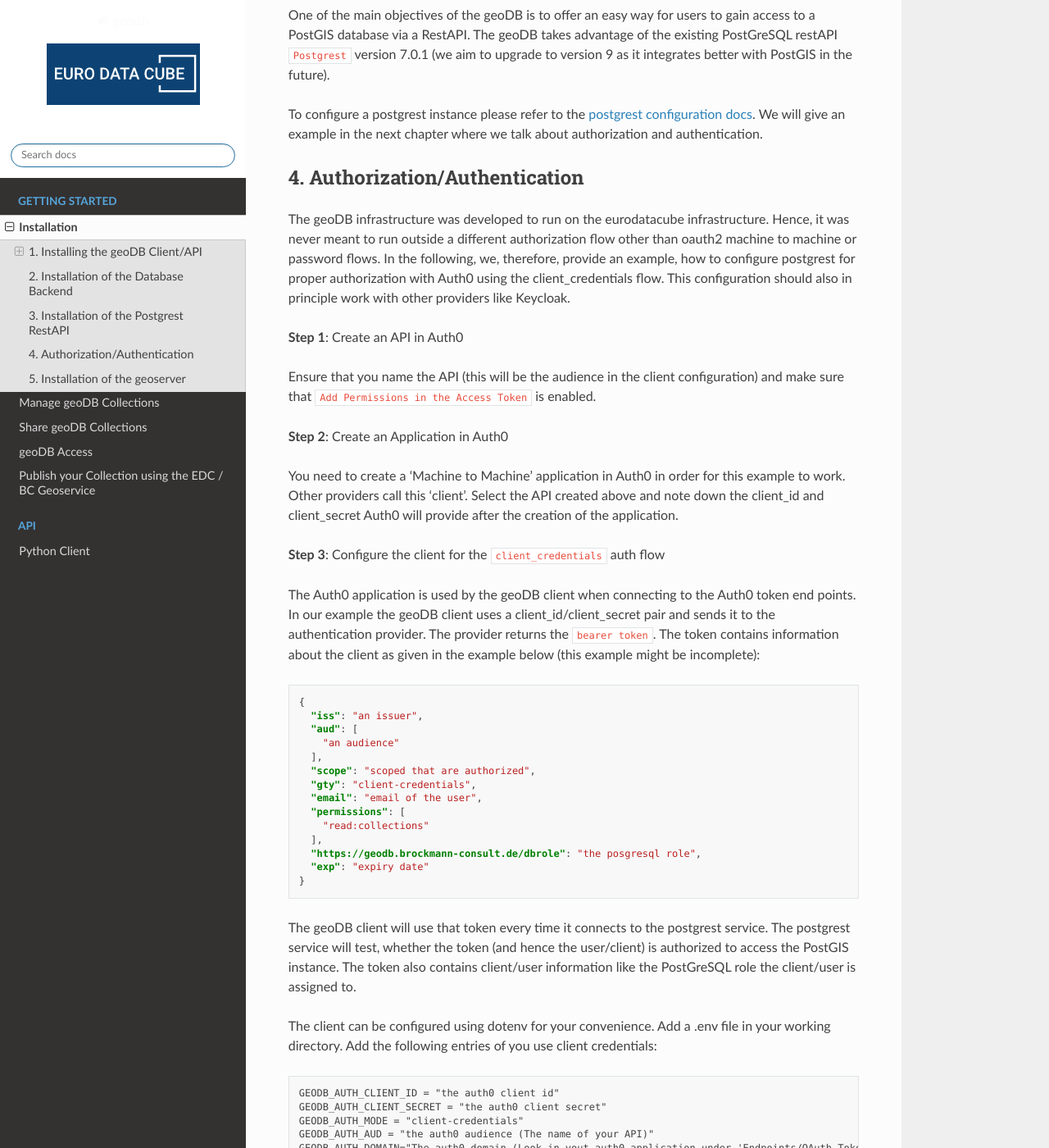
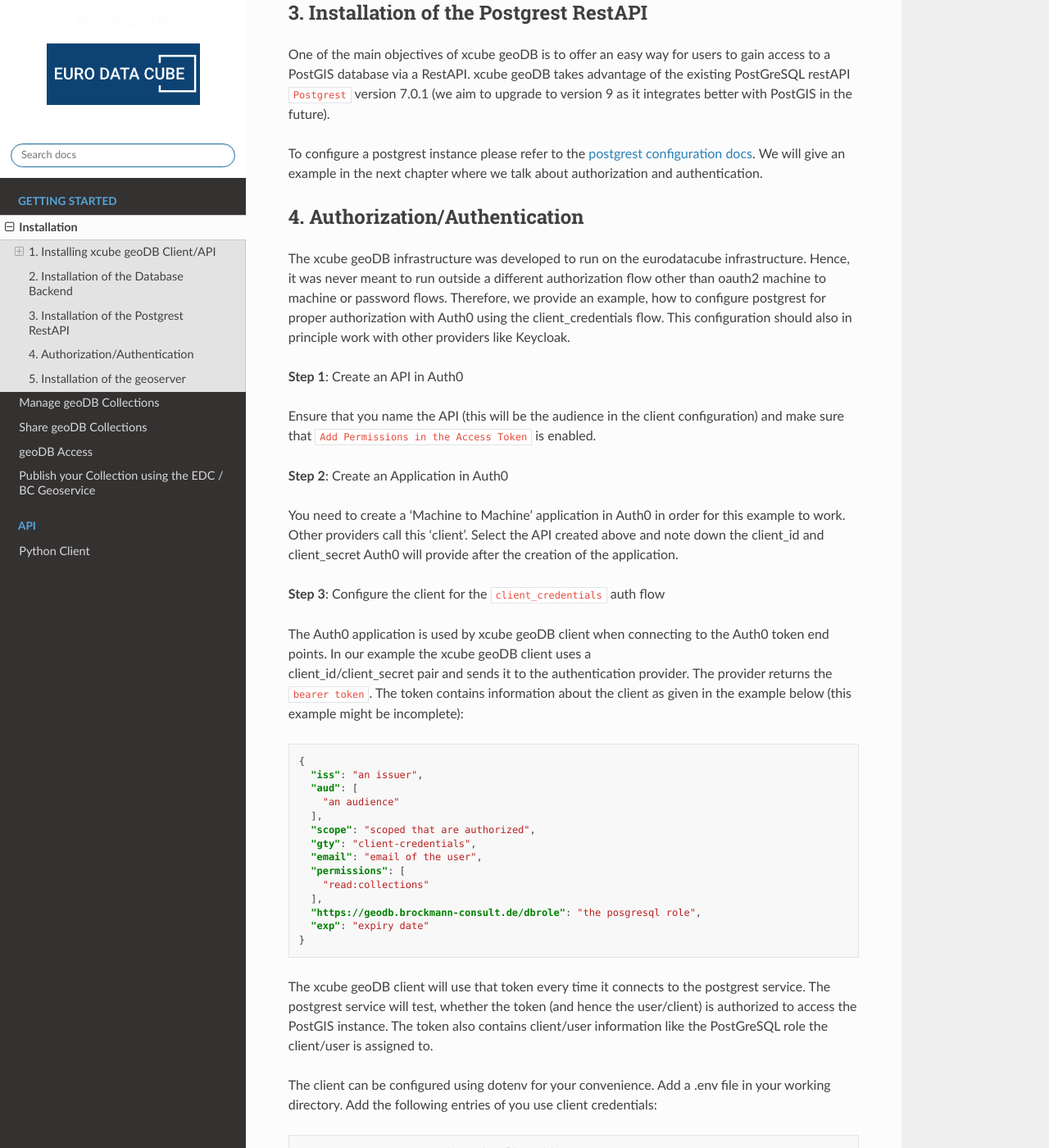
Before and after one commit to xcube-dev/xcube-geodb, a Sphinx documentation site: the page built from docs/source/installation.md, in a window 1280 px wide and 1400 px high, scrolled down 2690 px. Shown: the whole window at 82% size. Built offline with Sphinx 7.4.7 and the Read the Docs theme 2.0.0, drawn with Linux system fonts in a browser that asks for light colours; some of the changed text lies outside the part shown.

Commit message:
fixing formatting in Readme, Changes and docs sources. fixing capitalisation of xcube geoDB name, fixing introduction of xcube geoDB readthedocs intro page.

````diff
--- a/docs/source/conf.py
+++ b/docs/source/conf.py
@@ -26,15 +26,15 @@
 # -- Project information -----------------------------------------------------
 
 
-project = 'geodb'
-copyright = '2019, Brockmann Consult GmbH'
+project = 'xcube geoDB'
+copyright = '2023, Brockmann Consult GmbH'
 author = 'Brockmann Consult GmbH'
 
 # The full version, including alpha/beta/rc tags
 release = version
 
 # Title of the document
-doc_title = 'geodb Toolkit Documentation'
+doc_title = 'xcube geoDB Toolkit Documentation'
 
 # -- General configuration ---------------------------------------------------
 
--- a/docs/source/installation.md
+++ b/docs/source/installation.md
@@ -1,23 +1,29 @@
 # Installation
 
-In this chapter we will describe how to install the geoDB infrastructure. The infrastructure consists of four main
+In this chapter we will describe how to install the xcube geoDB infrastructure.
+The infrastructure consists of four main
 components:
 
-1. A [Python client/API](https://github.com/dcs4cop/xcube-geodb) accessing the database through the PostGrest RestAPI (this version)
+1. A [Python client/API](https://github.com/dcs4cop/xcube-geodb) accessing
+   the database through the PostGrest RestAPI (this version)
 2. A [PosGIS database](https://postgis.net/) (Version 14)
-3. A geoDB extension to be installed into the PostGIS database (this version)
+3. A xcube geoDB extension to be installed into the PostGIS database (this
+   version)
 4. A [PostGrest RestAPI](https://postgrest.org/en/stable/) (Version 7)
 
-## 1. Installing the geoDB Client/API
+## 1. Installing xcube geoDB Client/API
 
-The aim of the chapter is to describe the installation of the geoDB client which serves as a wrapper to accessing an
-existing geoDB service. You can omit steps 2.-4. entirely if you have gained access to such a service
-(e.g. by buying geoDB access through the [eurodatacube](https://eurodatacube.com/) service).
+The aim of the chapter is to describe the installation of the xcube geoDB
+client which serves as a wrapper to accessing an existing xcube geoDB
+service. You can omit steps 2.-4. entirely if you have gained access to such
+a service (e.g. by buying xcube geoDB access through the [eurodatacube]
+(https://eurodatacube.com/) service).
 
 ### Installation Using the Package Manager conda/mamba
 
-The xcube geodb client is preferably installed into a conda environment. Ensure that you use Python 3 (>=3.6).
-The geoDB client has not been tested with Python 2 and will very likely not work.
+The xcube geoDB client is preferably installed into a conda environment.
+Ensure that you use Python 3 (>=3.6). The xcube geoDB client has not been
+tested with Python 2 and will very likely not work.
 
 You install the client using conda
 
@@ -34,12 +40,14 @@
 ```
 
 We have described the installation using the standard package manager`conda`.
-However, we strongly encourage you to consider using [`mamba`](https://github.com/mamba-org/mamba) instead,
-particularly if you combine the geoDB with [xcube](https://github.com/dcs4cop/xcube).
+However, we strongly encourage you to consider using
+[`mamba`](https://github.com/mamba-org/mamba) instead, particularly if you
+combine the xcube geoDB with [xcube](https://github.com/dcs4cop/xcube).
 
 ### Installation from Sources
 
-We discourage you to install from source. However, if you are a developer, use the following steps.
+We discourage you to install from source. However, if you are a developer,
+use the following steps.
 Clone the repository using `git`:
 
 ```bash
@@ -53,7 +61,8 @@
 $ conda env create
 ```
 
-Once the environment has been created you can activate the environment and install the geoDB client:
+Once the environment has been created you can activate the environment and
+install the xcube geoDB client:
 
 ```bash
 $ conda activate xcube-geodb
@@ -62,51 +71,59 @@
 
 ## 2. Installation of the Database Backend
 
-This section describes how to set up the geoDB PostGIS database. The geoDB PostGIS database consists of three
+This section describes how to set up the xcube geoDB PostGIS database. The
+xcube geoDB PostGIS database consists of three
 software components:
 
 - A PostGreSQl database (version 14)
 - A PostGIS extension (version 14)
-- The geoDB extension (this version)
+- The xcube geoDB extension (this version)
 
-The easiest way is to use docker. We maintain a docker image that includes all these three components hosted on
-quay.io.
+The easiest way is to use docker. We maintain a docker image that includes
+all these three components hosted on quay.io.
 
 ```bash
 docker run -p 5432:5432 -e POSTGRES_PASSWORD=mypassword quay.io/bcdev/xcube-geodb-backend
 ```
 
-For more information about the docker image refer to [the PostGIS docker image](https://registry.hub.docker.com/r/postgis/postgis/).
+For more information about the docker image refer to
+[the PostGIS docker image](https://registry.hub.docker.com/r/postgis/postgis/).
 
-Another option is to install the geoDB extension into an existing PostGIS instance. Prerequisite is, though, that
-you have full access to your database. If so, you can use a Makefile in our geoDB client repository. To do so clone
-the repository and move into the sql directory of the xcube_geodb package:
+Another option is to install the xcube geoDB extension into an existing PostGIS
+instance. Prerequisite is, though, that you have full access to your
+database. If so, you can use a Makefile in our xcube geoDB client repository.
+To do so clone the repository and move into the sql directory of the
+xcube_geodb package:
 
 ```bash
 $ git clone https://github.com/dcs4cop/xcube-geodb.git
 $ cd xcube-geodb/xcube_geodb/sql
 ```
 
-You will find a `Makefile`  in this directory. Before you can install the geodb extension you need to ensure that
-the xcube geodb version is set properly in the filename of the SQL file.
+You will find a `Makefile` in this directory. Before you can install the
+xcube geoDB extension you need to ensure that
+the xcube geoDB version is set properly in the filename of the SQL file.
 
 ```bash
 export GEODB_VERSION=<version>
 make release_version
 ```
 
-After the execution of the above make command, you will find two new files in your directory:
+After the execution of the above make command, you will find two new files
+in your directory:
 
 - `geodb.control` and
 - `geodb--<version>.sql`
 
-It is essential that those exist and that the version in the SQL file name matches the geoDB software version you
-attempt to install. The extension will not install otherwise.
+It is essential that those exist and that the version in the SQL file name
+matches the xcube geoDB software version you attempt to install. The
+extension will not install otherwise.
 
-Once the above-mentioned files exist, run `make install`. This will install all necessary files into your PostGIS
-directory structure.
+Once the above-mentioned files exist, run `make install`. This will install
+all necessary files into your PostGIS directory structure.
 
-Lastly, open a PostGreSQL console or a database GUI of your choice as super-user and enter the following SQL command:
+Lastly, open a PostGreSQL console or a database GUI of your choice as
+super-user and enter the following SQL command:
 
 ```postgresql
 CREATE EXTENSION geodb;
@@ -114,37 +131,48 @@
 
 ## 3. Installation of the Postgrest RestAPI
 
-One of the main objectives of the geoDB is to offer an easy way for users to gain access to a PostGIS database
-via a RestAPI. The geoDB takes advantage of the existing PostGreSQL restAPI [`Postgrest`](https://postgrest.org/en/stable/releases/v7.0.1.html)
-version 7.0.1 (we aim to upgrade to version 9 as it integrates better with PostGIS in the future).
+One of the main objectives of xcube geoDB is to offer an easy way for users
+to gain access to a PostGIS database via a RestAPI. xcube geoDB takes
+advantage of the existing PostGreSQL restAPI
+[`Postgrest`](https://postgrest.org/en/stable/releases/v7.0.1.html) version
+7.0.1 (we aim to upgrade to version 9 as it integrates better with PostGIS
+in the future).
 
-To configure a postgrest instance please refer to the [postgrest configuration docs](https://postgrest.org/en/stable/configuration.html).
-We will give an example in the next chapter where we talk about authorization and authentication.
+To configure a postgrest instance please refer to the
+[postgrest configuration docs](https://postgrest.org/en/stable/configuration.html).
+We will give an example in the next chapter where we talk about
+authorization and authentication.
 
 ## 4. Authorization/Authentication
 
-The geoDB infrastructure was developed to run on the eurodatacube infrastructure. Hence, it was never meant to run
-outside a different authorization flow other than oauth2 machine to machine or password flows. In the following,
-we, therefore, provide an example, how to configure postgrest for proper authorization with Auth0 using the
-client_credentials flow. This configuration should also in principle work with other providers like Keycloak.
+The xcube geoDB infrastructure was developed to run on the eurodatacube
+infrastructure. Hence, it was never meant to run outside a different
+authorization flow other than oauth2 machine to machine or password flows.
+Therefore, we provide an example, how to configure postgrest for proper
+authorization with Auth0 using the client_credentials flow. This
+configuration should also in principle work with other providers like Keycloak.
 
 __Step 1__: Create an API in Auth0
 
-Ensure that you name the API (this will be the audience in the client configuration) and make sure that
-`Add Permissions in the Access Token` is enabled.
+Ensure that you name the API (this will be the audience in the client
+configuration) and make sure that `Add Permissions in the Access Token` is
+enabled.
 
 __Step 2__: Create an Application in Auth0
 
-You need to create a 'Machine to Machine' application in Auth0 in order for this example to work. Other providers
-call this 'client'. Select the API created above and note down the client_id and client_secret Auth0 will provide
-after the creation of the application.
+You need to create a 'Machine to Machine' application in Auth0 in order for this
+example to work. Other providers call this 'client'. Select the API created
+above and note down the client_id and client_secret Auth0 will provide after
+the creation of the application.
 
 __Step 3__: Configure the client for the `client_credentials` auth flow
 
-The Auth0 application is used by the geoDB client when connecting to the Auth0 token end points. In our example the
-geoDB client uses a client_id/client_secret pair and sends it to the authentication provider. The provider
-returns the `bearer token`. The token contains information about the client as given in the example below (this
-example might be incomplete):
+The Auth0 application is used by xcube geoDB client when connecting to the Auth0
+token end points. In our example the xcube geoDB client uses a
+client_id/client_secret pair and sends it to the authentication provider.
+The provider returns the `bearer token`. The token contains information
+about the client as given in the example below (this example might be
+incomplete):
 
 ```json
 {
@@ -163,12 +191,15 @@
 }
 ```
 
-The geoDB client will use that token every time it connects to the postgrest service. The postgrest service will test,
-whether the token (and hence the user/client) is authorized to access the PostGIS instance. The token also
-contains client/user information like the PostGreSQL role the client/user is assigned to.
+The xcube geoDB client will use that token every time it connects to the
+postgrest service. The postgrest service will test, whether the token (and
+hence the user/client) is authorized to access the PostGIS instance. The
+token also contains client/user information like the PostGreSQL role the
+client/user is assigned to.
 
-The client can be configured using dotenv for your convenience. Add a .env file in your working directory. Add the
-following entries of you use client credentials:
+The client can be configured using dotenv for your convenience. Add a .env file
+in your working directory. Add the following entries of you use client
+credentials:
 
 ```dotenv
 GEODB_AUTH_CLIENT_ID = "the auth0 client id"
@@ -182,12 +213,15 @@
 
 __Step 3 (alternative)__: Configure the client for the `password` auth flow
 
-The configuration for the password flow is very similar to the client_credentials flow. You need to
-create a single machine to machine application in Auth0 instead of an application per user.
-Use the id and secret in your `.env` file. The main difference in the configuration is that you need users with
-a username and password. You can add those in Auth0 as many as you need. You need to use a `username-password`
-connection. The username and password can also be configured as environment variable. This is meant to be used
-in JupyterLabs to provide the user's credentials automatically in the user's notebook.
+The configuration for the password flow is very similar to the
+client_credentials flow. You need to create a single machine to machine
+application in Auth0 instead of an application per user. Use the id and
+secret in your `.env` file. The main difference in the configuration is that
+you need users with a username and password. You can add those in Auth0 as
+many as you need. You need to use a `username-password` connection. The
+username and password can also be configured as environment variable. This
+is meant to be used in JupyterLabs to provide the user's credentials
+automatically in the user's notebook.
 
 ```dotenv
 GEODB_AUTH_CLIENT_ID = "the auth0 password flow client id"
@@ -201,16 +235,18 @@
 GEODB_API_SERVER_PORT = "The postgrest API server port"
 ```
 
-Please be aware that the username/password flow is discouraged for security reasons. However, Auth0 has a strict limit
-on the number of applications (100). Hence, it might be necessary to use the username/password flow in Auth0 if you
-have a large number of users. Please refer to the Auth0 docs how to set up that flow.
+Please be aware that the username/password flow is discouraged for security
+reasons. However, Auth0 has a strict limit on the number of applications
+(100). Hence, it might be necessary to use the username/password flow in
+Auth0 if you have a large number of users. Please refer to the Auth0 docs
+how to set up that flow.
 
 __Step 4__: Configure the postgrest Service
 
-The postgrest service needs a key to check the signature of the token. This is done using the `jwt-secret`
-in the postgrest configuration file using asymmetric encryption (tested with Auth0)
-(see [postgrest docs chapter 'JWT from Auth0'](https://postgrest.org/en/stable/auth.html#client-auth)).
-
+The postgrest service needs a key to check the signature of the token. This is
+done using the `jwt-secret` in the postgrest configuration file using
+asymmetric encryption (tested with Auth0) (
+see [postgrest docs chapter 'JWT from Auth0'](https://postgrest.org/en/stable/auth.html#client-auth)).
 
 ```dotenv
 db-uri = "postgres://user:mapassword@localhost:5432/geodb"
@@ -219,35 +255,42 @@
 jwt-secret = ""{\"alg\":\"RS256\",\"e\":\"AQAB\",\"key_ops\":[\"verify\"],\"kty\":\"RSA\",\"n\":\"aav7svBqEXAw-5D29LO...\"}""
 ```
 
-The entry in section "n" is provided by Auth0 as a so-called 'public key' of the application you have configured in
-Auth0.
+The entry in section "n" is provided by Auth0 as a so-called 'public key' of the
+application you have configured in Auth0.
 
 ## 5. Installation of the geoserver
 
-The geoDB Python client provides a wrapper around publishing geoDB collections as an e.g. WMS service to a Geoserver
-instance. In order to access such a server, the geoDB client needs access to a Geoserver instance using the credentials
-of a generic Geoserver user. The current geoDB setup uses the docker image of the Geoserver version 2.19.1
+The xcube geoDB Python client provides a wrapper around publishing xcube geoDB
+collections as an e.g. WMS service to a Geoserver instance. In order to
+access such a server, xcube geoDB client needs access to a Geoserver
+instance using the credentials of a generic Geoserver user. The current
+xcube geoDB setup uses the docker image of the Geoserver version 2.19.1
 (image: terrestris/geoserver:2.19.1).
 
-When installing this docker image we ran into CORS issues and a wrong redirect to a http not https URL
-after login. The redirect and CORS issues have been resolved by the following settings in the Kubernetes setup:
+When installing this docker image we ran into CORS issues and a wrong redirect
+to a http not https URL after login. The redirect and CORS issues have been
+resolved by the following settings in the Kubernetes setup:
 
 ```yaml
  geoserver:
-    geoserverCsrfWhitelist: xcube-geodb.brockmann-consult.de
-    proxyBaseUrl: https://xcube-geodb.brockmann-consult.de/geoserver
+   geoserverCsrfWhitelist: xcube-geodb.brockmann-consult.de
+   proxyBaseUrl: https://xcube-geodb.brockmann-consult.de/geoserver
 ```
 
-These values are imputed as environment variables into the Geoserver container and should also be configurable
-in the `web.xml` in `/usr/local/tomcat/webapps/geoserver/WEB-INF`.
+These values are imputed as environment variables into the Geoserver container
+and should also be configurable in the `web.xml` in
+`/usr/local/tomcat/webapps/geoserver/WEB-INF`.
 
-In addition, a vectortile plugin has been added to  the geoserver image by building a custom docker image
-hosted on quay.io (current version: `quay.io/bcdev/xcube-geoserv:1.0.3`) build using this
+In addition, a vectortile plugin has been added to the geoserver image by
+building a custom docker image hosted on quay.io (current version: `quay.
+io/bcdev/xcube-geoserv:1.0.3`) build using this
 [Dockerfile](https://github.com/bc-org/k8s-configs/blob/main/xcube-geodb/docker/geoserver/Dockerfile).
 
 For any more detailed information about installation, please refer to this
-[Dockerfile](https://github.com/terrestris/docker-geoserver/blob/master/Dockerfile) or the original
+[Dockerfile](https://github.com/terrestris/docker-geoserver/blob/master/Dockerfile)
+or the original
 [Installation instructions](https://docs.geoserver.org/stable/en/user/installation/index.html).
 
-Please be aware that the admin credentials should be changed after installation. Otherwise, any user with even the most
-mediocre intelligence will be able to log on as admin.
+Please be aware that the admin credentials should be changed after installation.
+Otherwise, any user with even the most mediocre intelligence will be able to
+log on as admin.
````
Also changed, not shown: CHANGES.md (+62 -37 lines), README.md (+22 -15 lines), docs/source/index.rst (+5 -2 lines), docs/source/overview.rst (+14 -23 lines).
